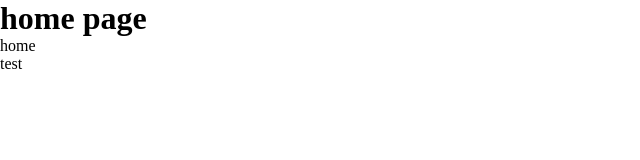
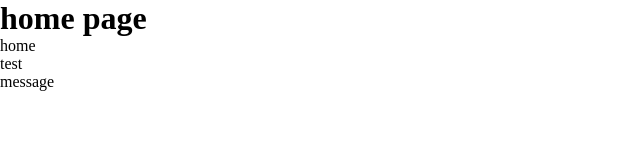
Before and after one commit to ALiuYiLin/10share-demos, a Vue app in the folder vite-vue/: page / in a window 1280 px wide. Shown: the top 160 px of the page, without its empty margins (0-640 px from the left). Built offline with nearby package versions, Linux system fonts and the light colour scheme.

Commit message:
demo pages router refact & message component add

```diff
--- a/vite-vue/src/App.vue
+++ b/vite-vue/src/App.vue
@@ -1,3 +1,10 @@
+<script lang="ts" setup>
+import { currentPageTitle } from './router';
+
+</script>
 <template>
-  <RouterView></RouterView>
+  <div>
+    <h1>{{ currentPageTitle() }}</h1>
+    <RouterView></RouterView>
+  </div>
 </template>
--- a/vite-vue/src/router/router.ts
+++ b/vite-vue/src/router/router.ts
@@ -4,13 +4,28 @@ export const routes:RouteRecordRaw[] = [
   {
     path: '/',
     name: 'home',
-    component: () => import('@/views/home.vue')
+    component: () => import('@/views/home.vue'),
+    meta: {
+      title: 'home page'
+    }
   },
   {
     path: '/test',
     name: 'test',
-    component: () => import('@/views/test/test.vue')
+    component: () => import('@/views/demo-pages/test/test.vue'),
+    meta: {
+      title: 'test demo page'
+    }
   },
+  {
+    path: '/message',
+    name: 'message',
+    component: () => import('@/views/demo-pages/message/message.vue'),
+    meta: {
+      title: 'message encapsulation demo page'
+    }
+  },
+
 ]
 
 export const router = createRouter({
@@ -22,3 +37,9 @@ export const router = createRouter({
 export const routerPush = (to: RouteLocationRaw | string): void => {
   router.push(typeof to === 'string' ? {path:to} : to)
 }
+
+
+export const currentPageTitle =  ()=>{
+  const title = router.currentRoute.value.meta.title
+  return title ? title : ''
+}
--- /dev/null
+++ b/vite-vue/src/views/demo-pages/message/components/message/index.ts
@@ -0,0 +1,2 @@
+export * from './message'
+export * from './use-message'
--- /dev/null
+++ b/vite-vue/src/views/demo-pages/message/components/message/message.ts
@@ -0,0 +1,18 @@
+import {type ExtractPublicPropTypes, type PropType } from "vue";
+
+export const messagePropsOptions = {
+  content: {
+    type: String,
+    default: ""
+  },
+  duration: {
+    type: Number,
+    default: 3000
+  },
+  onClose: {
+    type: Function as PropType<(el: HTMLDivElement) => void>,
+  },
+} as const
+
+
+export type MessageProps = ExtractPublicPropTypes<typeof messagePropsOptions>;
--- /dev/null
+++ b/vite-vue/src/views/demo-pages/message/components/message/message.vue
@@ -0,0 +1,79 @@
+<script lang="ts" setup>
+import { onMounted, useTemplateRef} from 'vue';
+import { messagePropsOptions } from './message';
+const messageEl = useTemplateRef<HTMLDivElement>('messageEl')
+
+
+const props = defineProps(messagePropsOptions)
+
+
+
+function closeMessage() {
+  messageEl!.value!.style.opacity = '0'
+  setTimeout(()=>{
+    messageEl!.value!.remove()
+  },600)
+}
+
+function close(){
+  if(props.onClose){
+    props.onClose(messageEl!.value!)
+  }
+  else closeMessage()
+}
+
+onMounted(()=>{
+  if(props.duration > 0) setTimeout(()=>{
+    close()
+  },props.duration)
+})
+
+
+</script>
+<template>
+  <div class="message" ref="messageEl">
+    <p>{{ props.content }}</p>
+    <span @click="closeMessage">&times;</span>
+  </div>
+</template>
+<style>
+#my-messages {
+  display: flex;
+  flex-direction: column;
+  gap: 10px;
+
+  position: fixed;
+  left: 50%;
+  transform: translateX(-50%);
+}
+
+</style>
+<style scoped>
+.message {
+  display: flex;
+  flex-direction: row;
+  align-items: center;
+  gap: 8px;
+
+  border: 1px solid green;
+  border-radius: 5px;
+
+  background-color: green;
+  color: white;
+  padding: 11px 15px;
+
+  font-size: 14px;
+
+}
+
+.message > p {
+  line-height: 1px;
+  margin: 0;
+}
+.message span {
+  cursor: pointer;
+}
+.message span:hover {
+  color: black;
+}
+</style>
--- /dev/null
+++ b/vite-vue/src/views/demo-pages/message/components/message/use-message.ts
@@ -0,0 +1,16 @@
+import { createVNode, render } from "vue";
+import type { MessageProps } from "./message";
+import MessageVue from "./message.vue";
+
+export function message(props:MessageProps | string) {
+  let messagesP = document.getElementById("my-messages");
+  if (!messagesP) {
+    messagesP = document.createElement("div");
+    messagesP.id = "my-messages";
+    document.body.appendChild(messagesP);
+  }
+  const container = document.createElement('div')
+  const vNode = createVNode(MessageVue,typeof props === 'string'? {content:props} : props)
+  render(vNode,container)
+  messagesP.appendChild(container.firstChild!)
+}
--- /dev/null
+++ b/vite-vue/src/views/demo-pages/message/message.vue
@@ -0,0 +1,15 @@
+<script lang="ts" setup>
+import { message } from './components/message';
+
+let i = 1
+
+function addMessage(){
+  message(`hello msg${i++}`)
+}
+
+</script>
+<template>
+  <div class="message-demo">
+    <button @click="addMessage">addMessage</button>
+  </div>
+</template>
--- a/vite-vue/src/views/test/test.vue
+++ b/vite-vue/src/views/demo-pages/test/test.vue
@@ -1,3 +1,3 @@
 <template>
-  <h1>test page</h1>
+  <div></div>
 </template>
--- a/vite-vue/src/views/home.vue
+++ b/vite-vue/src/views/home.vue
@@ -4,7 +4,6 @@ import { routerPush, routes } from '@/router';
 </script>
 <template>
   <div>
-    <h1>home page</h1>
     <ul>
       <li v-for="route in routes" :key="route.name" @click="routerPush(route.path)">{{ route.name }}</li>
     </ul>
```
